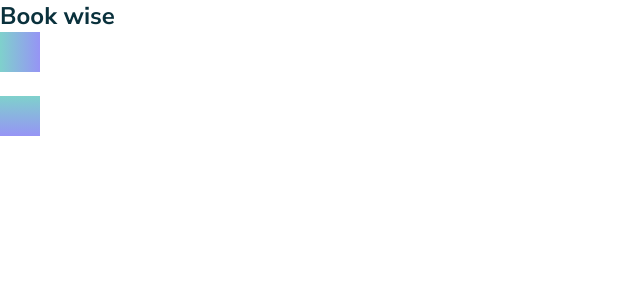
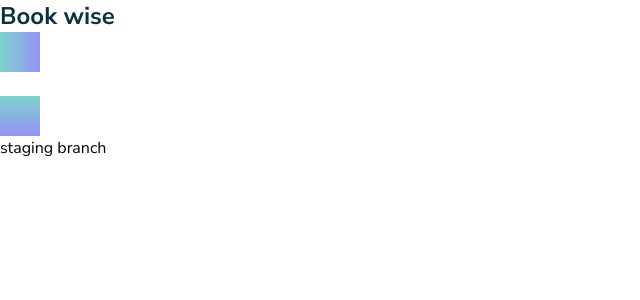
Before and after one commit to bernardodemarco/book-wise, a Next.js app: page / in a window 1280 px wide. Shown: the top 300 px of the page, without its empty margins (0-640 px from the left). Built offline with nearby package versions, Linux system fonts and the light colour scheme.

Commit message:
test: staging branch

```diff
--- a/src/app/page.tsx
+++ b/src/app/page.tsx
@@ -4,6 +4,7 @@ export default function Home() {
       <h1 className="text-2xl font-bold text-green-300">Book wise</h1>
       <div className="h-10 w-10 bg-gradient-horizontal"></div>
       <div className="mt-6 flex h-10 w-10 items-center justify-center bg-gradient-vertical"></div>
+      <h2>staging branch</h2>
     </>
   )
 }
```
